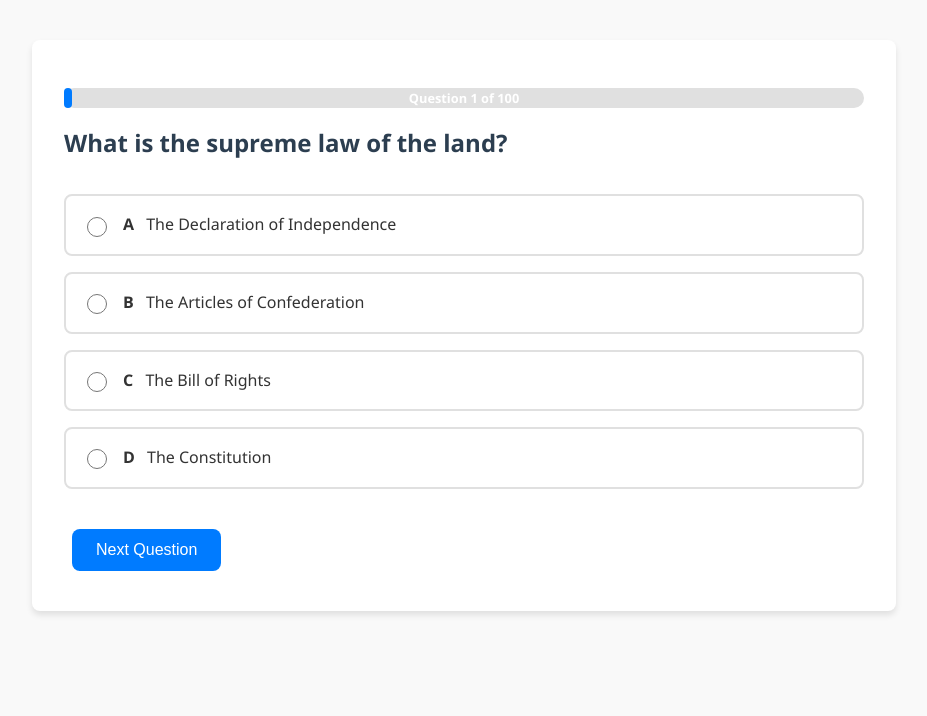
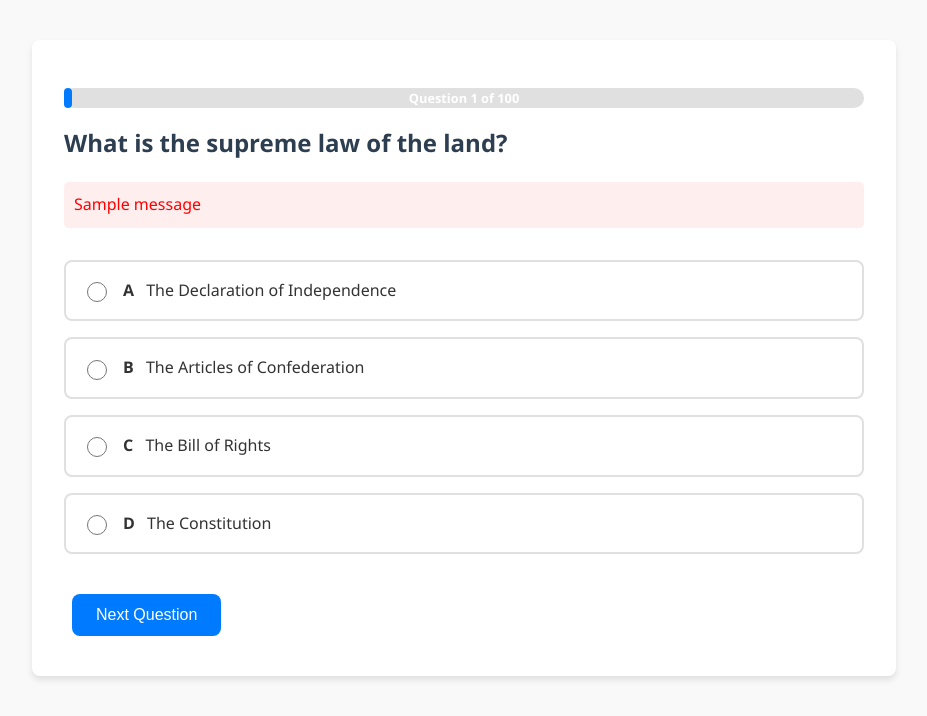
Before and after one commit to cicciocappuccio-webserver/AppWorkbook, a Flask app: page /question/1 in a window 1280 px wide. Shown: the top 716 px of the page, without its empty margins (176-1103 px from the left). Run offline with Flask 3, Linux system fonts and the light colour scheme; one stand-in notice (Sample message) is shown.

Commit message:
Add files via upload

```diff
--- a/templates/question.html
+++ b/templates/question.html
@@ -15,6 +15,16 @@
         </div>
 
         <h2>{{ question.question }}</h2>
+
+        {% with messages = get_flashed_messages(with_categories=true) %}
+            {% if messages %}
+                {% for category, message in messages %}
+                    <div class="alert" style="color: red; margin: 10px 0; padding: 10px; background: #ffeeee; border-radius: 5px;">
+                        {{ message }}
+                    </div>
+                {% endfor %}
+            {% endif %}
+        {% endwith %}
 
         <form action="{{ url_for('submit_answer') }}" method="post">
             <input type="hidden" name="question_id" value="{{ question.id }}">
```
Also changed, not shown: templates/index.html (line endings or trailing spaces), templates/result.html (line endings or trailing spaces).
